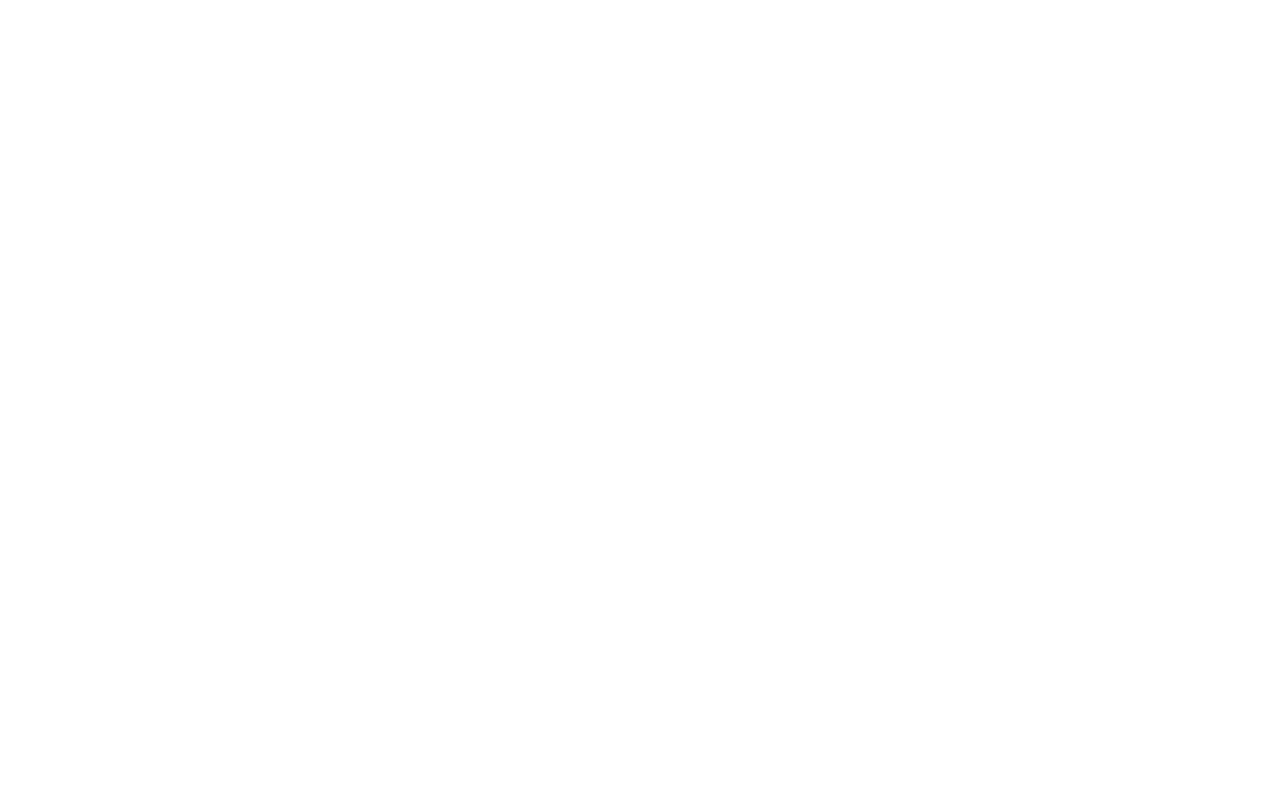
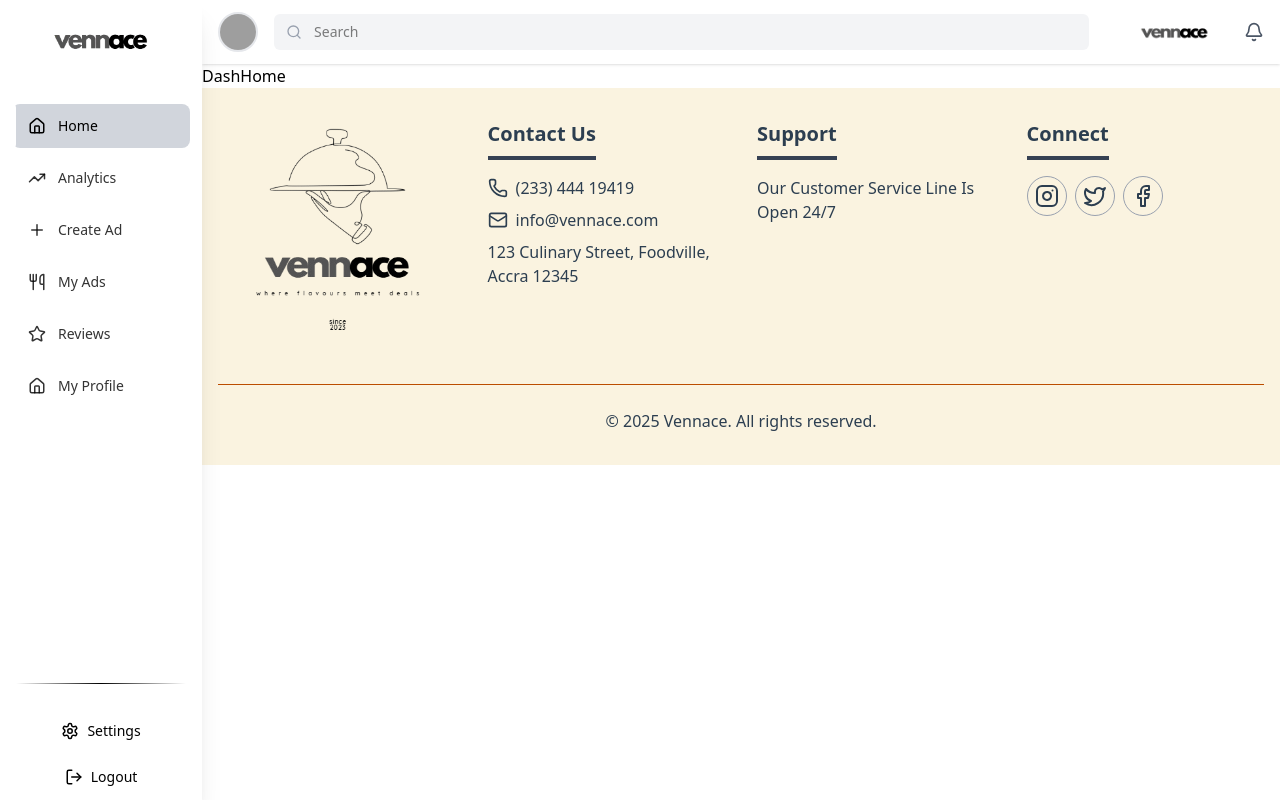
Before and after one commit to AndrewPearlCindy/advert-app, a React (Vite) app: page /dashboard/home in a window 1280 px wide. Before the commit this address had no page. Built offline with nearby package versions, Linux system fonts and the light colour scheme; grey boxes are pictures that could not be loaded.

Commit message:
update on sidebar

```diff
--- a/src/App.jsx
+++ b/src/App.jsx
@@ -16,6 +16,7 @@ import Favourites from "./pages/user/Favourites";
 import VendorAdCard from "./pages/dashboard/VendorAdCard";
 import VendorReviews from "./pages/dashboard/VendorReviews";
 import VendorProfile from "./pages/dashboard/VendorProfile";
+import DashHome from "./pages/dashboard/DashHome";
 
 
 
@@ -34,6 +35,7 @@ function App() {
         <Route path="/customerlogin" element={<CustomerLogin />} />
 
         <Route path="/dashboard" element={<DashboardLayout />}>
+          <Route path="home" element={<DashHome />} />
           <Route path="analytics" element={<Overview />} />
           <Route path="create-ad" element={<CreateAd />} />
           <Route path="ads" element={<VendorAds />} />
--- a/src/components/Sidebar.jsx
+++ b/src/components/Sidebar.jsx
@@ -11,7 +11,8 @@ import {
   Plus as PlusIcon,
   Utensils,
   Menu,
-  X
+  X,
+  HouseIcon
 } from "lucide-react"; // Import icons including Menu for mobile toggle
 import logo from "../assets/images/logoname.png";
 
@@ -74,23 +75,23 @@ const Sidebar = () => {
 
             switch (link.name) {
               case "Dashboard":
-                iconComponent = <House size={18} className="group-hover:rotate-12 transition-transform duration-200"/>;
+                iconComponent = <House size={18} />;
                 break;
-              case "Add Ad":
-                iconComponent = <PlusIcon size={18} className="group-hover:rotate-12 transition-transform duration-200"/>;
+              case "Create Ad":
+                iconComponent = <PlusIcon size={18} />;
                 break;
               case "My Ads":
-                iconComponent = <Utensils size={18} className="group-hover:rotate-12 transition-transform duration-200"/>;
+                iconComponent = <Utensils size={18} />;
                 break;
               case "Reviews":
-                iconComponent = <StarIcon size={18} className="group-hover:rotate-12 transition-transform duration-200"/>;
+                iconComponent = <StarIcon size={18} />;
                 break;
               case "Analytics":
-                iconComponent = <TrendingUp size={18} className="group-hover:rotate-12 transition-transform duration-200"/>;
+                iconComponent = <TrendingUp size={18} />;
                 break;
 
               default:
-                iconComponent = <User size={18} />; // Default icon
+                iconComponent = <HouseIcon size={18} />; // Default icon
             }
 
             return (
--- a/src/constants/index.js
+++ b/src/constants/index.js
@@ -1,8 +1,13 @@
-import { FileIcon, House, PlusIcon, Settings, StarIcon, TrendingUp, User2Icon, Utensils } from "lucide-react";
+import { House, PlusIcon, Settings, StarIcon, TrendingUp, User2Icon, Utensils } from "lucide-react";
 
 export default {
     NAVLINKS: [
 
+        {
+            name: "Home",
+            path: "/dashboard/home",
+            icon: House,
+        },
         {
             name: "Analytics",
             path: "/dashboard/analytics",
--- /dev/null
+++ b/src/pages/dashboard/DashHome.jsx
@@ -0,0 +1,9 @@
+import React from 'react'
+
+const DashHome = () => {
+  return (
+    <div>DashHome</div>
+  )
+}
+
+export default DashHome
```
